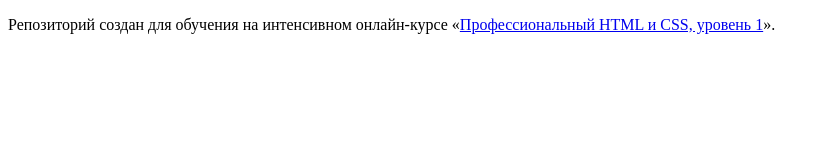
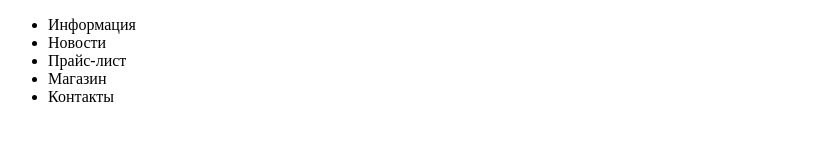
Before and after one commit to levallevchenko/506463-barbershop, a plain HTML site: page index.html in a window 1280 px wide. Shown: the whole page, without its empty margins (0-824 px from the left). Drawn offline with Linux system fonts and the light colour scheme.

Commit message:
Создан хедер

```diff
--- a/index.html
+++ b/index.html
@@ -5,8 +5,14 @@
     	<title>HTML Academy: Барбершоп</title>
   	</head>
   	<body>
-
-    <p>Репозиторий создан для обучения на интенсивном онлайн‑курсе «<a href="https://htmlacademy.ru/intensive/htmlcss">Профессиональный HTML и CSS, уровень 1</a>».</p>
-
+    	<header class="main-header"></header>
+	      	<nav class="main-navigation">
+	          	<ul class="site-navigation">
+	        	  	<li class="info">Информация<a href="info.html"></a></li>
+	        	  	<li class="news">Новости<a href="news.html"></a></li>
+	        	  	<li class="price">Прайс-лист<a href="price.html"></a></li>
+	        	  	<li class="shop">Магазин<a href="shop.html"></a></li>
+	        	  	<li class="contacts">Контакты<a href="contacts.html"></a></li>
+	          	</ul>
   	</body>
 </html>
```
Lines whose indentation alone changed are shown as unchanged.
